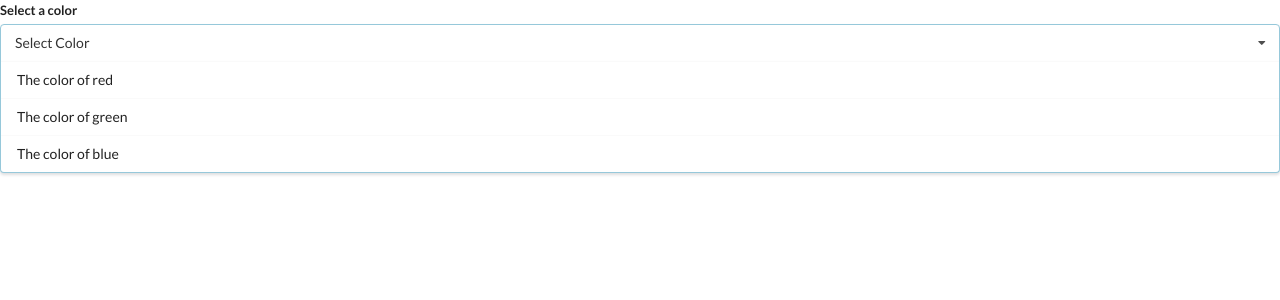
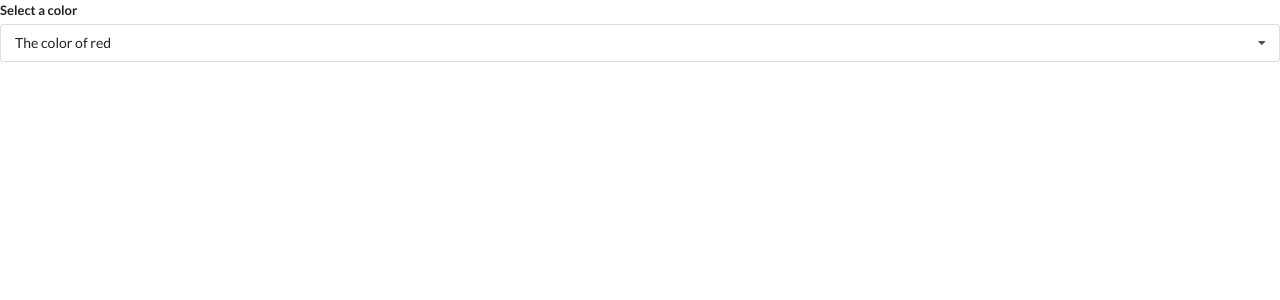
Before and after one commit to elizawtw/widgets, a React (Create React App) app: page / in a window 1280 px wide. Shown: the top 300 px of the page. Built offline with nearby package versions, Linux system fonts and the light colour scheme.

Commit message:
fix dropdown with useRef, dropdown will close after a selection and will close if any element other than dropdown is clicked

```diff
--- a/src/App.js
+++ b/src/App.js
@@ -1,4 +1,5 @@
 import React from "react";
+import {useState} from 'react';
 import Accordion from "./components/Accordion";
 import Search from "./components/Search";
 import Dropdown from "./components/Dropdown";
@@ -34,11 +35,15 @@
 ];
 
 const App = () => {
+  const [selected, setSelected] = useState(options[0])
   return (
     <div>
       {/* <Search /> */}
       {/* { <Accordion items={items}/> /*name of prop is items and the value is the items array */}
-      <Dropdown options={options} />
+      <Dropdown
+      selected={selected}
+      onSelectedChange={setSelected}
+      options={options} />
     </div>
   );
 };
--- a/src/components/Dropdown.js
+++ b/src/components/Dropdown.js
@@ -1,21 +1,42 @@
-import React from "react";
+import React, {useState, useEffect, useRef} from "react";
 
-const Dropdown = ({options}) => {
+const Dropdown = ({options, selected, onSelectedChange}) => {
+  const [open, setOpen] = useState(false)
+  const ref = useRef();
+
+useEffect(() => {
+  document.body.addEventListener('click', (e) => { //this get called before react listeners
+    if(ref.current.contains(e.target)){ //contains check whether one element is contained inside another element
+      return;
+    }
+    setOpen(false);
+  }, {
+    capture: true
+  })
+},[]) //only run one time with empty array
+
   const renderOptions = options.map((option) => {
+    if(option.value === selected.value){
+      return null;
+//null in react means don't render anything    }
+    }
     return(
-      <div key={option.value} className="item">
+      <div key={option.value} onClick={()=> onSelectedChange(option)} className="item">
         {option.label}
       </div>
     )
   })
+
+  console.log(ref.current)
+
   return (
-    <div className="ui form">
+    <div className="ui form" ref={ref}>
       <div className="field">
         <label className="label">Select a color</label>
-        <div className="ui selection dropdown visible active">
+        <div onClick={() => setOpen(!open)} className={`ui selection dropdown ${open ? 'visible active' : ''}`}>
           <i className="dropdown icon"></i>
-          <div className="text">Select Color</div>
-          <div className="menu visible transition">
+          <div className="text">{selected.label}</div>
+          <div onClick={() => setOpen(!open)} className={`menu ${open ? 'visible transition' : ''}`}>
             {renderOptions}
           </div>
         </div>
```
